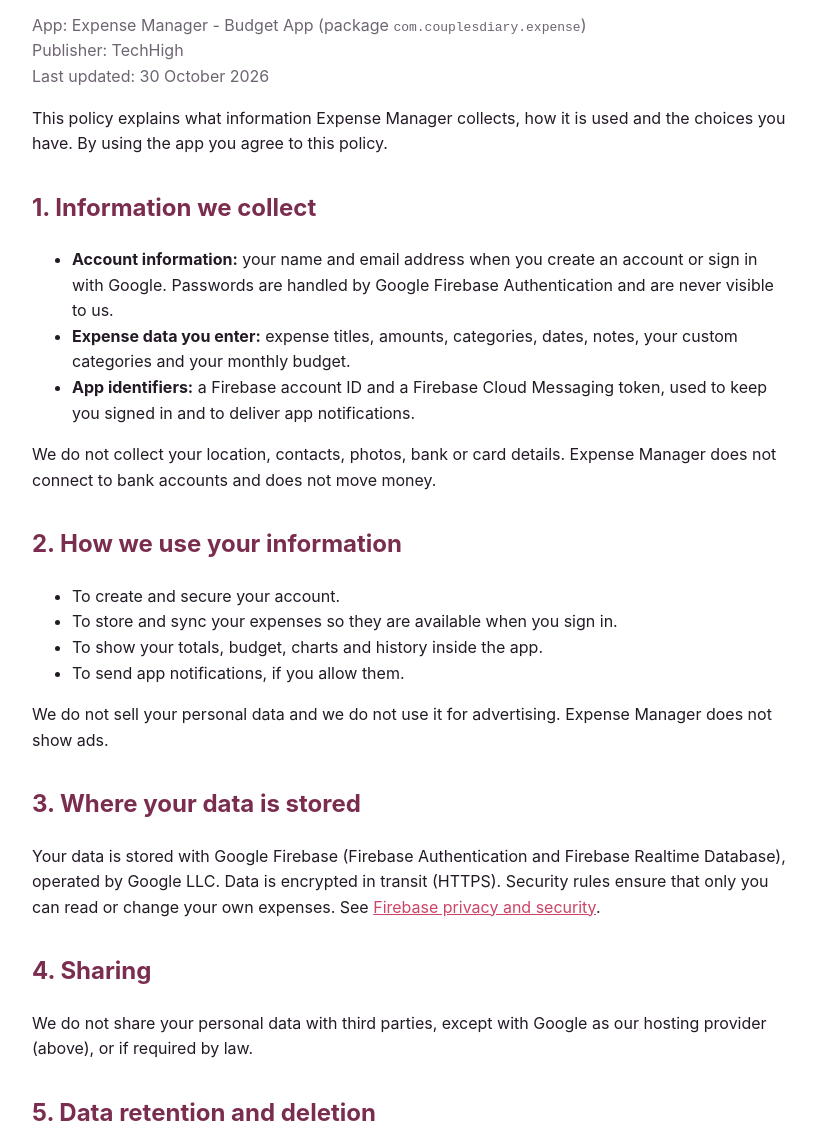
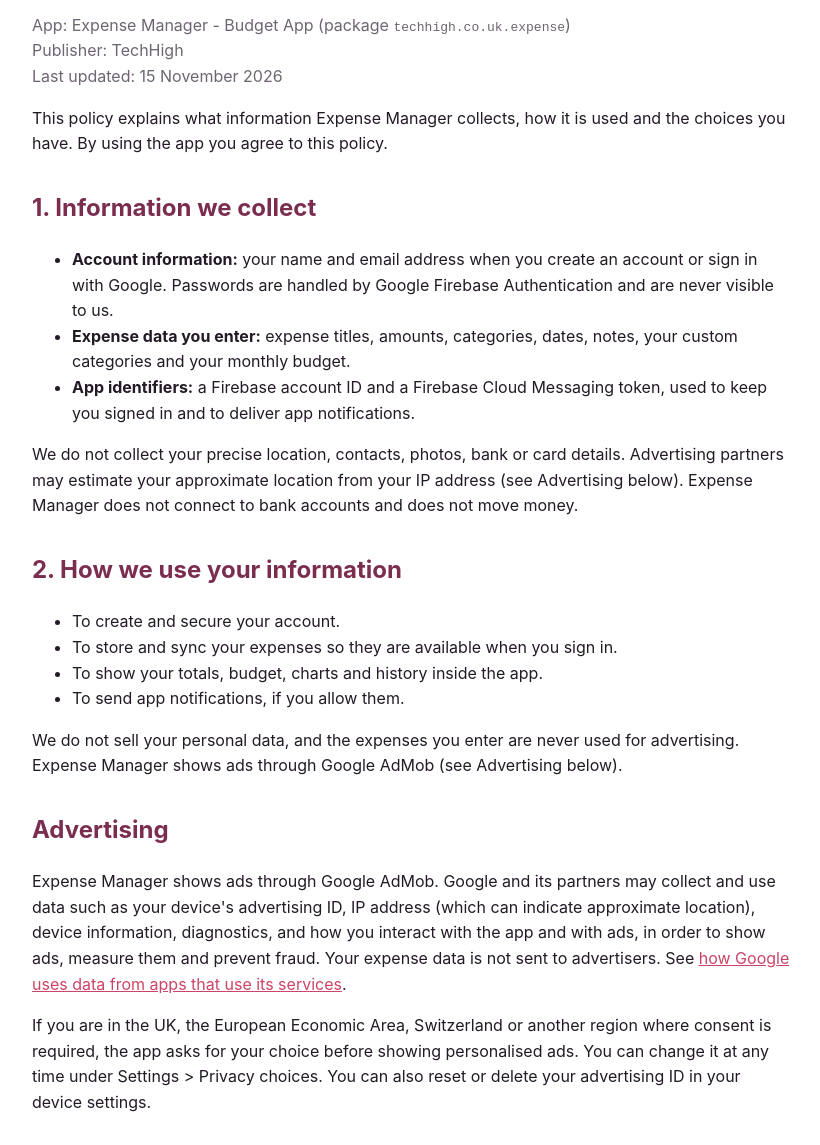
Before and after one commit to MShannn/techhigh-site, a plain HTML site: page expense-manager-privacy-policy/index.html in a window 1280 px wide. Shown: the part 108-1253 px from the top of the page, without its empty margins (228-1048 px from the left). Drawn offline with Linux system fonts and the light colour scheme.

Commit message:
Add files via upload

```diff
--- a/expense-manager-privacy-policy/index.html
+++ b/expense-manager-privacy-policy/index.html
@@ -11,7 +11,7 @@
 </head>
 <body>
 <h1>Expense Manager – Privacy Policy</h1>
-<p class="muted">App: Expense Manager - Budget App (package <code>com.couplesdiary.expense</code>)<br>Publisher: TechHigh<br>Last updated: 30 October 2026</p>
+<p class="muted">App: Expense Manager - Budget App (package <code>techhigh.co.uk.expense</code>)<br>Publisher: TechHigh<br>Last updated: 15 November 2026</p>
 
 <p>This policy explains what information Expense Manager collects, how it is used and the choices you have. By using the app you agree to this policy.</p>
 
@@ -21,7 +21,7 @@
  <li><strong>Expense data you enter:</strong> expense titles, amounts, categories, dates, notes, your custom categories and your monthly budget.</li>
  <li><strong>App identifiers:</strong> a Firebase account ID and a Firebase Cloud Messaging token, used to keep you signed in and to deliver app notifications.</li>
 </ul>
-<p>We do not collect your location, contacts, photos, bank or card details. Expense Manager does not connect to bank accounts and does not move money.</p>
+<p>We do not collect your precise location, contacts, photos, bank or card details. Advertising partners may estimate your approximate location from your IP address (see Advertising below). Expense Manager does not connect to bank accounts and does not move money.</p>
 
 <h2>2. How we use your information</h2>
 <ul>
@@ -30,13 +30,17 @@
  <li>To show your totals, budget, charts and history inside the app.</li>
  <li>To send app notifications, if you allow them.</li>
 </ul>
-<p>We do not sell your personal data and we do not use it for advertising. Expense Manager does not show ads.</p>
+<p>We do not sell your personal data, and the expenses you enter are never used for advertising. Expense Manager shows ads through Google AdMob (see Advertising below).</p>
+
+<h2>Advertising</h2>
+<p>Expense Manager shows ads through Google AdMob. Google and its partners may collect and use data such as your device's advertising ID, IP address (which can indicate approximate location), device information, diagnostics, and how you interact with the app and with ads, in order to show ads, measure them and prevent fraud. Your expense data is not sent to advertisers. See <a href="https://policies.google.com/technologies/partner-sites">how Google uses data from apps that use its services</a>.</p>
+<p>If you are in the UK, the European Economic Area, Switzerland or another region where consent is required, the app asks for your choice before showing personalised ads. You can change it at any time under Settings &gt; Privacy choices. You can also reset or delete your advertising ID in your device settings.</p>
 
 <h2>3. Where your data is stored</h2>
 <p>Your data is stored with Google Firebase (Firebase Authentication and Firebase Realtime Database), operated by Google LLC. Data is encrypted in transit (HTTPS). Security rules ensure that only you can read or change your own expenses. See <a href="https://firebase.google.com/support/privacy">Firebase privacy and security</a>.</p>
 
 <h2>4. Sharing</h2>
-<p>We do not share your personal data with third parties, except with Google as our hosting provider (above), or if required by law.</p>
+<p>We do not share your account or expense data with third parties, except with Google as our hosting provider (above), or if required by law. Advertising data is handled by Google AdMob and its partners as described under Advertising.</p>
 
 <h2>5. Data retention and deletion</h2>
 <p>We keep your data for as long as your account exists. You can delete your account and all associated data at any time:</p>
```
